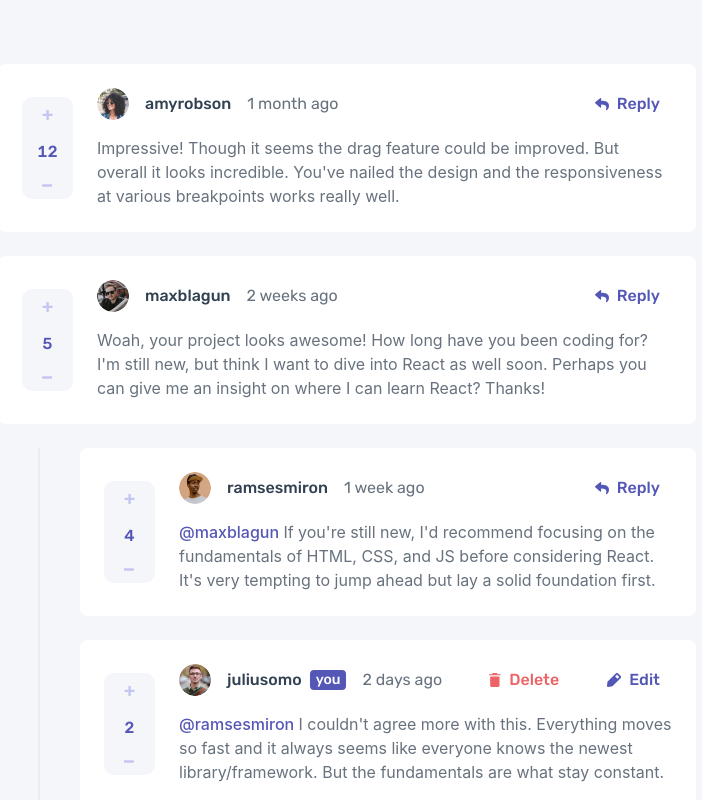
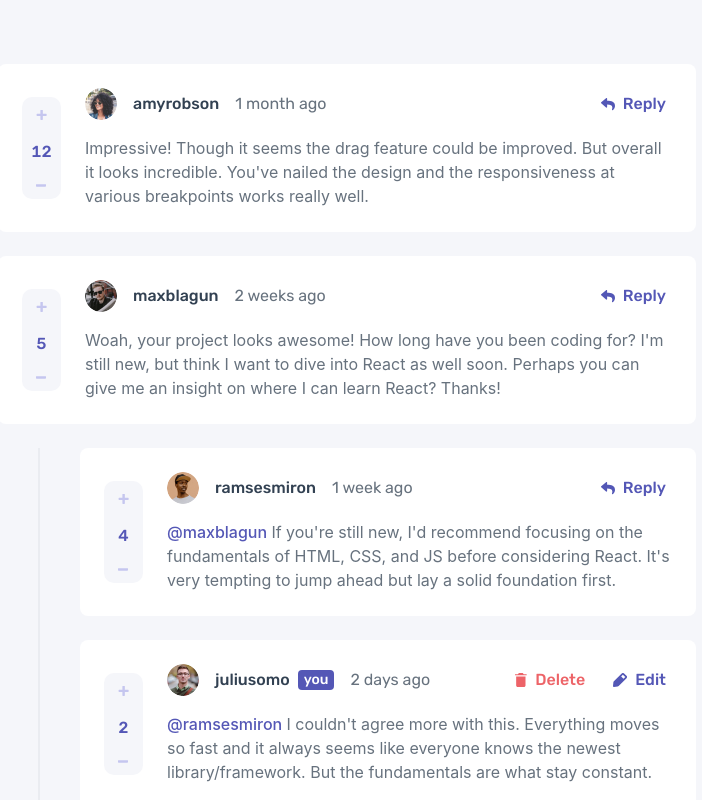
Before and after one commit to berefire/interactive-comments-section, a React (Vite) app: page / in a window 1280 px wide. Shown: the top 800 px of the page, without its empty margins (293-995 px from the left). Built offline with nearby package versions, Linux system fonts and the light colour scheme.

Commit message:
fix(Comment): keep score counter visible in narrow reply cards

```diff
--- a/src/components/ActionButton/ActionButton.jsx
+++ b/src/components/ActionButton/ActionButton.jsx
@@ -1,5 +1,5 @@
 const base =
-  "inline-flex items-center justify-center gap-2 font-body font-medium text-base cursor-pointer transition-opacity hover:opacity-50 disabled:opacity-50 disabled:cursor-not-allowed rounded-full px-3 py-1";
+  "inline-flex items-center justify-center gap-2 font-body font-medium text-base cursor-pointer transition-opacity hover:opacity-50 disabled:opacity-50 disabled:cursor-not-allowed rounded-full px-1.5 py-1";
 
 const variants = {
   default: "text-purple-600 focus-ring focus-ring-purple-600",
--- a/src/components/Comment/Comment.jsx
+++ b/src/components/Comment/Comment.jsx
@@ -34,7 +34,7 @@ function Comment({
       className={[
         "grid gap-4 rounded-lg bg-white p-4 md:gap-x-6 md:p-6",
         // mobile: 2 columns
-        "grid-cols-[minmax(0,1fr)_auto]",
+        "grid-cols-[auto_minmax(0,1fr)]",
         "[grid-template-areas:'header_header'_'content_content'_'score_actions']",
         // md+: 3 columns
         "md:grid-cols-[auto_minmax(0,1fr)_auto]",
@@ -75,7 +75,7 @@ function Comment({
           onDownvote={onDownvote}
         />
       </div>
-      <div className="mt-6 md:mt-0 flex items-center gap-6 justify-self-end [grid-area:actions]">
+      <div className="mt-6 md:mt-0 flex flex-wrap items-center justify-end gap-x-4 gap-y-2 gap-6 [grid-area:actions]">
         {isCurrentUser ? (
           <>
             <ActionButton
```
